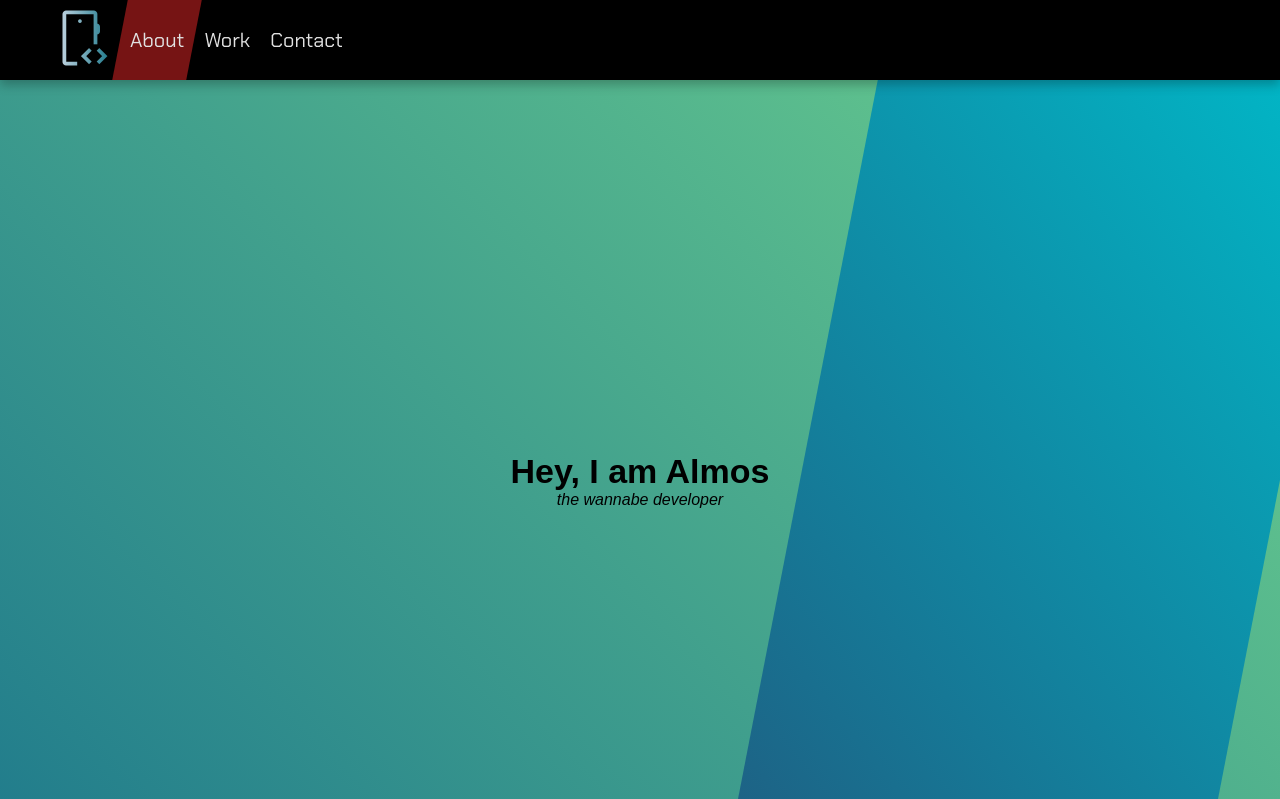
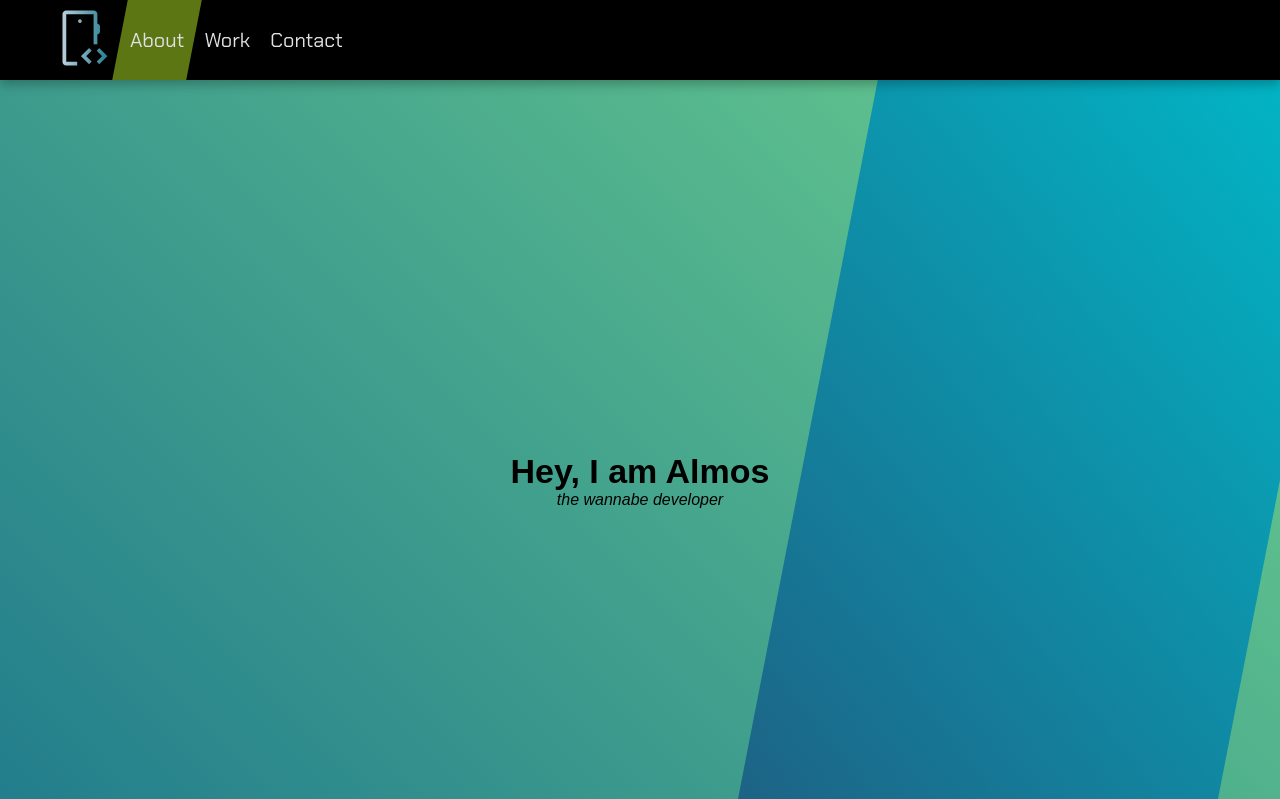
Before and after one commit to allwild/portfolio, a plain HTML site: page index.html in a window 1280 px wide. Shown: the top 799 px of the page. Drawn offline with nearby package versions, Linux system fonts and the light colour scheme; a web font is replaced by a local one.

Commit message:
Update styles.css

```diff
--- a/css/styles.css
+++ b/css/styles.css
@@ -81,7 +81,7 @@ i {
 }
 
 #navbar > ul > li:nth-child(2) {
-    background-color: #761414;
+    background-color: #5c7614;
     padding: 27px 0;
     transform: skew(-11deg);
     left: 10px;
```
